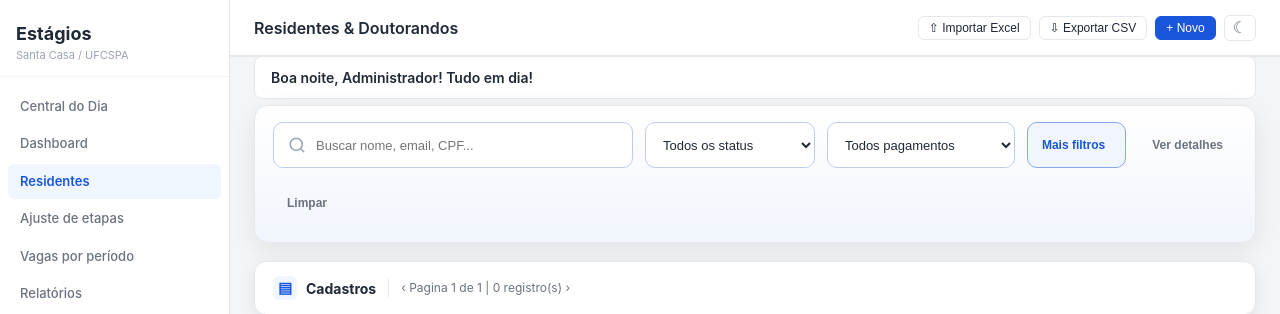
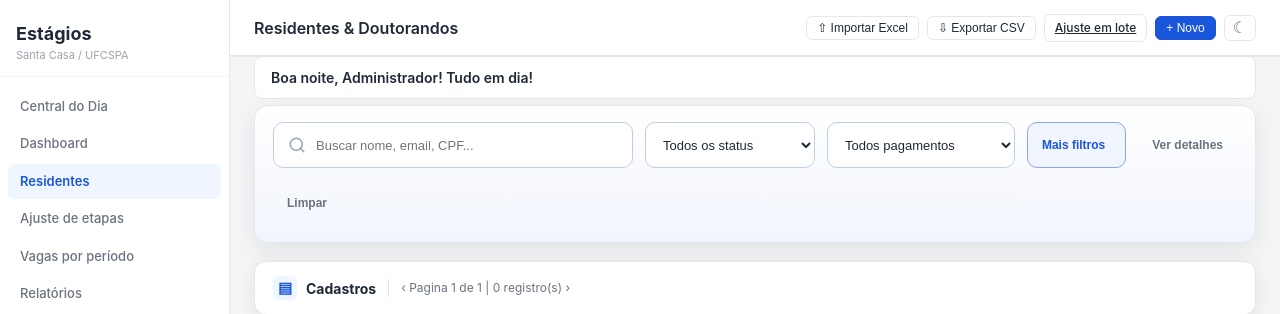
Before and after one commit to lloupp/erp-todo, a Flask app: page /residentes in a window 1280 px wide. Shown: the top 314 px of the page. Run offline with Flask 3, Linux system fonts and the light colour scheme; a user stored in the database is signed in; data comes from the database, SQL or seed files in the repository; data that the repository does not hold is empty.

Commit message:
feat: link residents list to bulk stage adjustment

```diff
--- a/templates/residentes.html
+++ b/templates/residentes.html
@@ -42,6 +42,7 @@
             <div class="topbar-right">
                 <button class="btn btn-sm btn-secondary" onclick="abrirModalImport()">&#8679; Importar Excel</button>
                 <button class="btn btn-sm btn-secondary" onclick="exportarCSV()">&#8681; Exportar CSV</button>
+                <a class="btn btn-sm btn-secondary" href="/sge/ajuste-etapas">Ajuste em lote</a>
                 <button class="btn btn-sm btn-primary" onclick="abrirModalNovo()">+ Novo</button>
                 <button class="theme-toggle" onclick="toggleTheme()" title="Alternar tema">&#9790;</button>
             </div>
```
